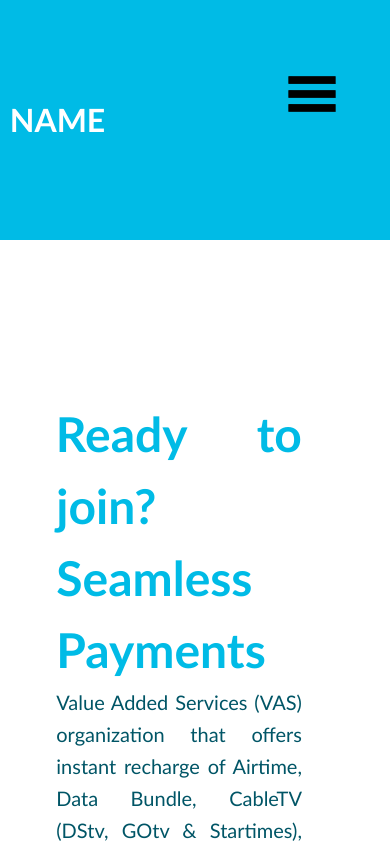
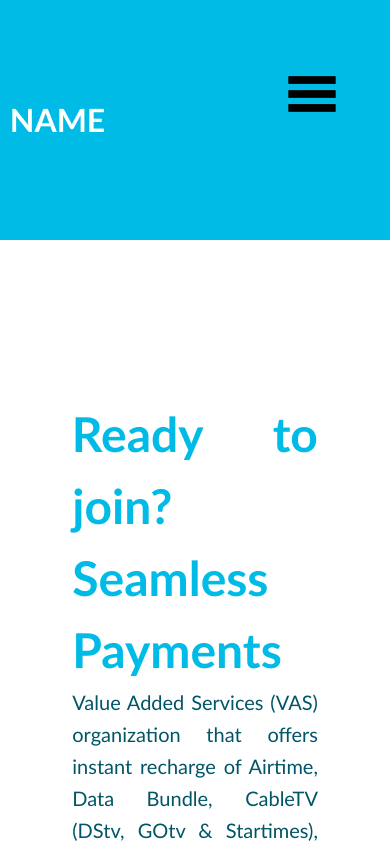
Before and after one commit to Alex-Enogiasun/wep-project, a React (Vite) app: page / in a window 390 px wide. Built offline with nearby package versions, Linux system fonts and the light colour scheme.

Commit message:
update section Para margin

```diff
--- a/src/App.css
+++ b/src/App.css
@@ -634,14 +634,14 @@ input {
 		padding: 0;
 		overflow-x: hidden;
 	}
-	.section-2 p{width: 80%;}
+	.section-2 p {
+		width: 80%;
+	}
 
-	.office-pic{
+	.office-pic {
 		max-width: 100%;
 		margin-left: 8em;
 	}
-
-
 }
 
 @media (max-width: 992px) {
@@ -715,7 +715,6 @@ input {
 		width: auto;
 		height: auto;
 	}
-
 
 	.office-pic {
 		max-width: 100%;
@@ -866,7 +865,7 @@ input {
 		width: 90%;
 		height: auto;
 		text-align: justify;
-		margin-left: -6em;
+		margin-left: -4em;
 	}
 	.focus-text {
 		width: 90%;
```
